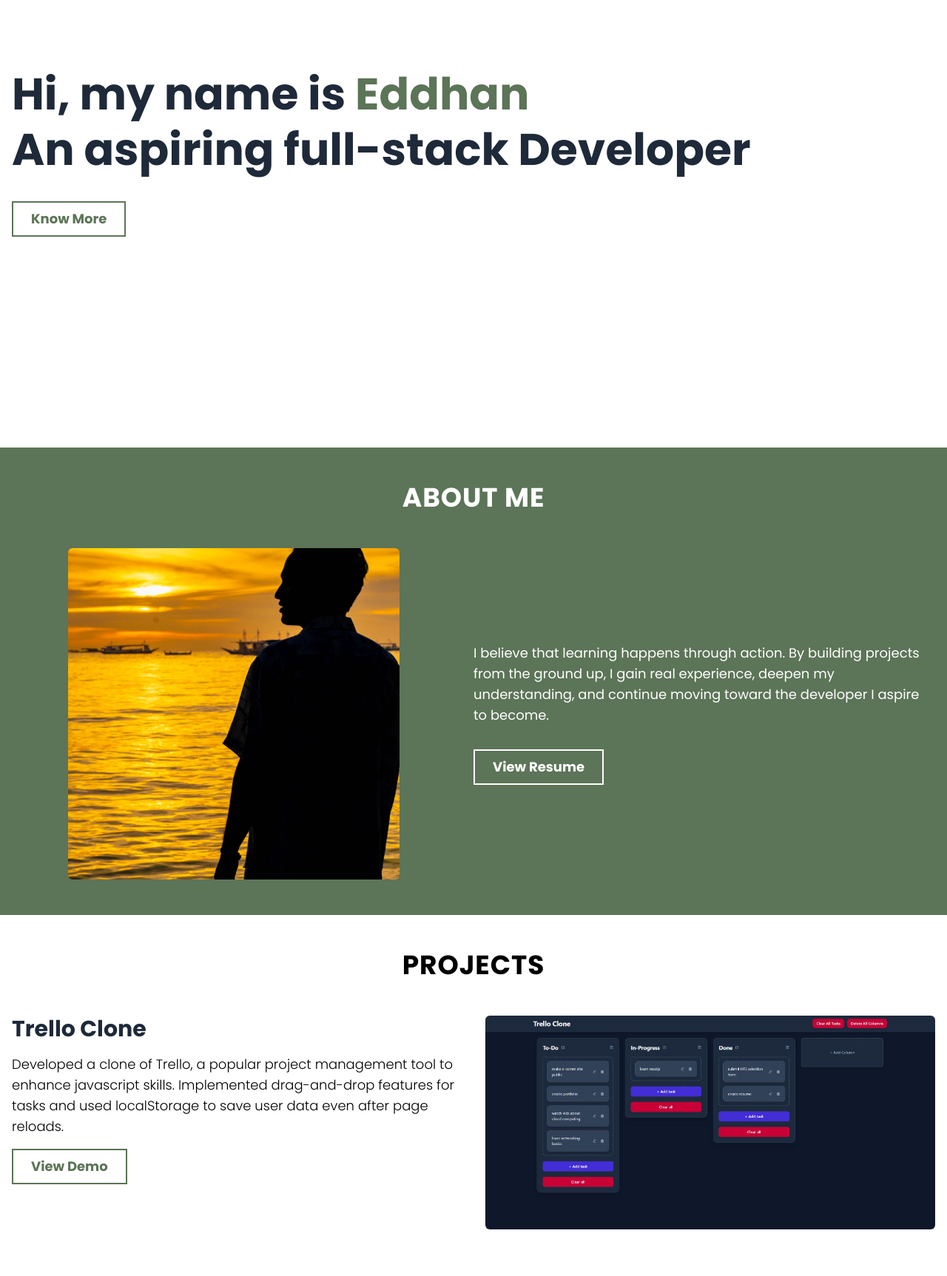
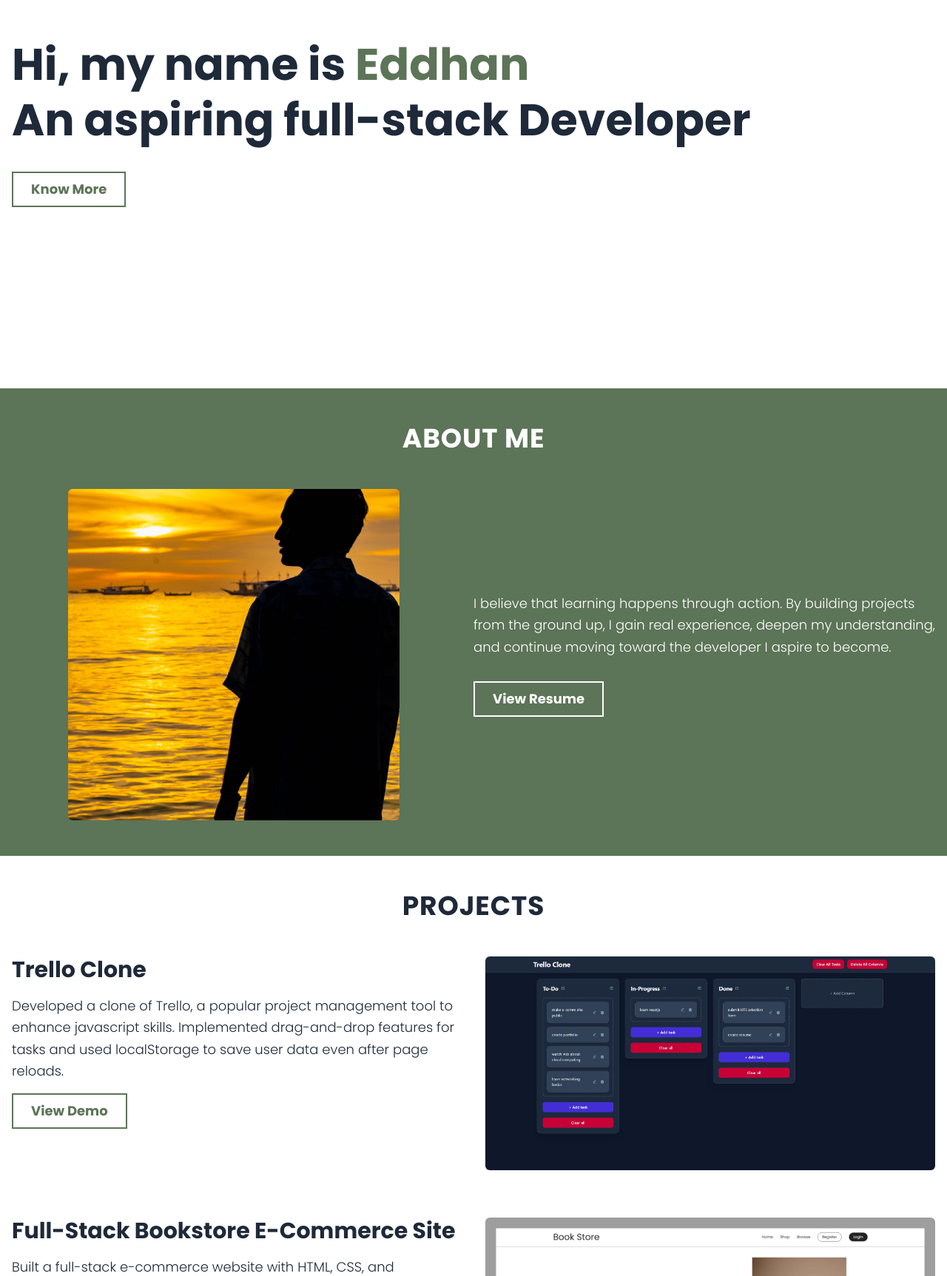
Before and after one commit to egt11/react-portfolio, a React (Vite) app: page / in a window 1280 px wide. Shown: the part 195-1920 px from the top of the page at 74% size. Built offline with nearby package versions, Linux system fonts and the light colour scheme; a web font is replaced by a local one.

Commit message:
refactored button component and anchor tags

```diff
--- a/src/components/sections/About.jsx
+++ b/src/components/sections/About.jsx
@@ -16,8 +16,10 @@ const About = () => {
         </div>
 
         <div className='flex flex-col gap-8 items-center text-center md:items-start md:text-left md:w-1/2'>
-          <p className='text-lg'>{aboutData.description}</p>
-          <Button text={aboutData.button} href={"/TanEddhan_Resume.pdf"} background={"primary"} />
+          <p className='text-base lg:text-lg font-light leading-relaxed'>{aboutData.description}</p>
+          <a href="/TanEddhan_Resume.pdf" target='_blank'>
+            <Button text={aboutData.button} background={"primary"} />
+          </a>
         </div>
       </div>
     </section>
--- a/src/components/sections/Hero.jsx
+++ b/src/components/sections/Hero.jsx
@@ -5,9 +5,11 @@ import Button from '../ui/Button'
 const Hero = () => {
     return (
         <section className='relative'>
-            <div className="container mx-auto px-4 flex flex-col items-center justify-center min-h-screen text-center gap-8 lg:text-left lg:items-start">
+            <div className="container mx-auto px-4 flex flex-col items-center justify-center min-h-[90vh] text-center gap-8 lg:text-left lg:items-start">
                 <h1 className='text-gray-800 font-bold text-4xl md:text-5xl lg:text-6xl leading-tight'>Hi, my name is <span className='text-primary'>{heroData.name}</span> <br />An aspiring full-stack Developer</h1>
-                <Button text={heroData.button} href={"#about"} background={"white"}/>
+                <a href="#about">
+                    <Button text={heroData.button} background={"white"} />
+                </a>
             </div>
         </section>
     )
--- a/src/components/sections/Projects.jsx
+++ b/src/components/sections/Projects.jsx
@@ -6,7 +6,7 @@ const Projects = () => {
   const { projects } = projectsData;
 
   return (
-    <section className="relative py-12">
+    <section className="relative py-12 text-gray-800">
       <h2 className="section-heading">{projectsData.title}</h2>
       <div className="container mx-auto px-4 flex flex-col items-center gap-y-16">
         {projects.map((project) => (
--- a/src/components/ui/Button.jsx
+++ b/src/components/ui/Button.jsx
@@ -1,11 +1,10 @@
 import React from 'react'
 
-const Button = ({ text, href, background }) => {
-    const Tag = href ? "a" : "button"
+const Button = ({ text, background }) => {
     const colorStyle = background === 'white' ? "border-primary text-primary hover:bg-primary hover:text-white" : "border-white text-white hover:bg-white hover:text-primary"
 
     return (
-        <Tag href={href} className={`py-2 px-6 border-2 font-bold text-lg transition cursor-pointer capitalize ${colorStyle}`}>{text}</Tag>
+        <button className={`py-2 px-6 border-2 font-bold text-lg transition cursor-pointer capitalize ${colorStyle}`}>{text}</button>
     )
 }
 
--- a/src/components/ui/ProjectInfo.jsx
+++ b/src/components/ui/ProjectInfo.jsx
@@ -2,14 +2,16 @@ import React from 'react'
 import Button from './Button'
 
 const ProjectInfo = (props) => {
-    const {title, description, button, href, imgSrc, alt} = props;
+    const { title, description, button, href, imgSrc, alt } = props;
 
     return (
         <div className='grid grid-cols-1 md:grid-cols-2 gap-8 max-w-[1368px]'>
             <div className='flex flex-col gap-4 items-start'>
-                <h3 className='font-bold text-gray-800 text-xl sm:text-2xl lg:text-3xl capitalize'>{title}</h3>
-                <p className='text-base lg:text-lg font-light'>{description}</p>
-                <Button text={button} href={href} background={"white"} />
+                <h3 className='font-bold text-xl sm:text-2xl lg:text-3xl capitalize'>{title}</h3>
+                <p className='text-base lg:text-lg font-light leading-relaxed'>{description}</p>
+                <a href={href} target='_blank'>
+                    <Button text={button} background={"white"} />
+                </a>
             </div>
             <div className='w-full'>
                 <img src={imgSrc} alt={alt} className='object-cover w-full rounded-md' />
```
